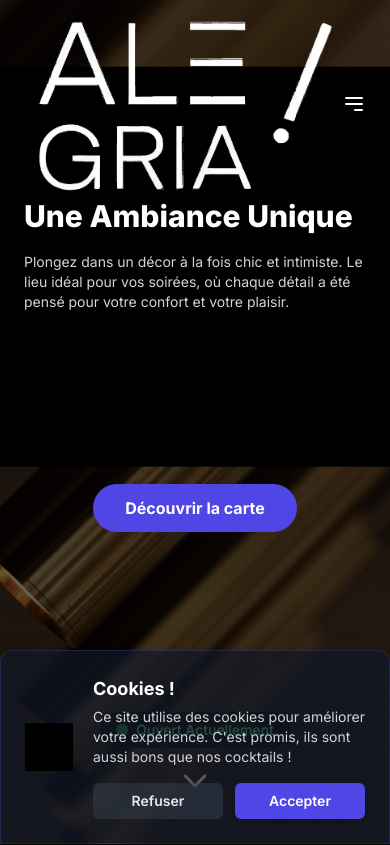
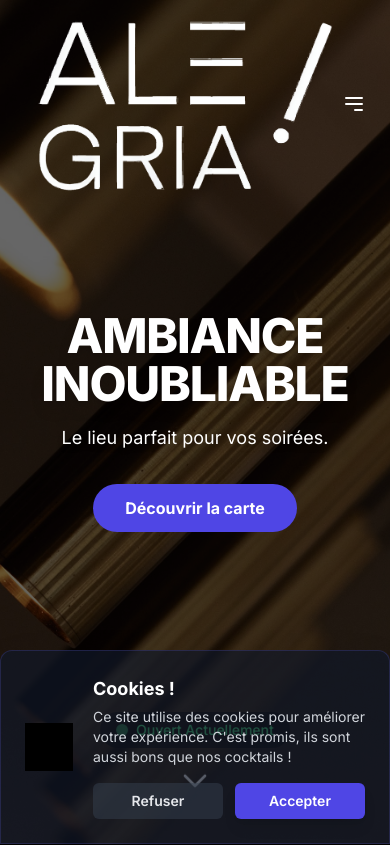
Before and after one commit to lukoErable/Alegria, a Next.js app: page / in a window 390 px wide. Shown: the top 845 px of the page. Built offline with nearby package versions, Linux system fonts and the light colour scheme; grey boxes are pictures that could not be loaded.

Commit message:
Revert parallax changes to balanced effect

```diff
--- a/app/components/ImageTextSplit.tsx
+++ b/app/components/ImageTextSplit.tsx
@@ -38,25 +38,25 @@
         const scrolled = window.pageYOffset;
         const windowHeight = window.innerHeight;
 
-        // Effet parallax pour l'image (descend plus lentement)
+        // Effet parallax pour l'image
         if (imageRef.current) {
           const rect = imageRef.current.getBoundingClientRect();
           const elementTop = rect.top + scrolled;
 
-          // Effet parallax plus lent pour l'image
-          const parallaxRate = 0.1; // Plus lent
+          // Effet parallax plus subtil et fluide
+          const parallaxRate = 0.2; // Réduit pour un effet plus doux
           const translateY = (scrolled - elementTop + windowHeight) * parallaxRate;
 
           imageRef.current.style.transform = `translateY(${translateY}px)`;
         }
 
-        // Effet parallax pour le texte (monte et passe par-dessus)
+        // Effet parallax inverse pour le texte (compensation)
         if (textRef.current) {
           const rect = textRef.current.getBoundingClientRect();
           const elementTop = rect.top + scrolled;
 
-          // Effet parallax inverse plus prononcé pour que le texte monte
-          const textParallaxRate = -0.3; // Plus prononcé pour monter
+          // Effet parallax inverse pour maintenir l'alignement
+          const textParallaxRate = -0.1; // Inverse et plus faible
           const translateY = (scrolled - elementTop + windowHeight) * textParallaxRate;
 
           textRef.current.style.transform = `translateY(${translateY}px)`;
@@ -92,7 +92,7 @@
         <div className="absolute inset-0 bg-black/20"></div>
       </div>
 
-        <div ref={textRef} className="w-full min-h-[400px] md:min-h-[500px] bg-black md:w-1/2 flex items-center justify-center bg-p-4 md:p-6 transition-transform duration-75 ease-out relative z-20">
+        <div ref={textRef} className="w-full md:w-1/2 flex items-center justify-center bg-p-4 md:p-6 transition-transform duration-75 ease-out">
           <div className={`${showContent ? 'p-6 md:p-20 max-w-lg z-10' : ''} w-full`}>
             {showContent && (
               <>
```
